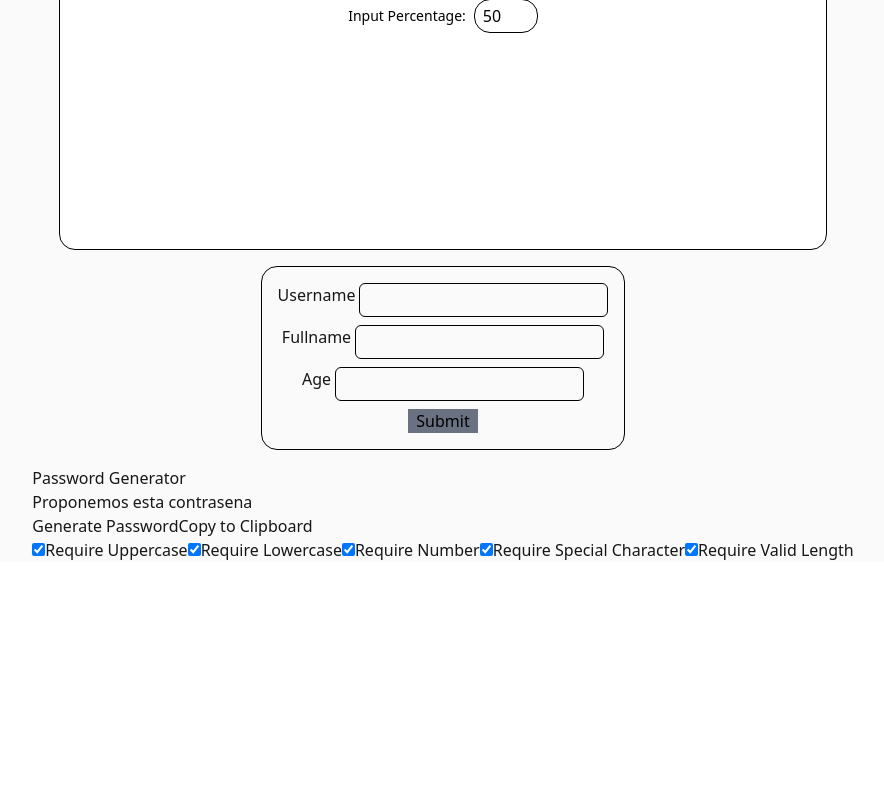
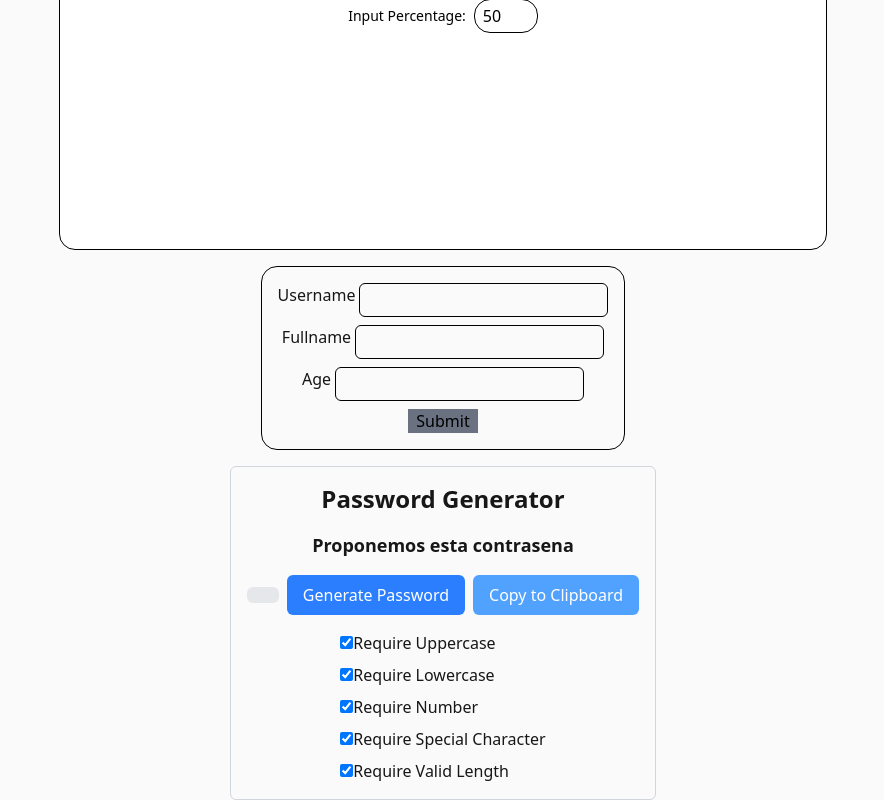
Before and after one commit to callmecris/Hackaton-Web, a Next.js app: page / in a window 1280 px wide. Shown: the part 403-1203 px from the top of the page, without its empty margins (197-1081 px from the left). Before the commit the page ends 965 px from the top, so only its background shows below. Built offline with nearby package versions, Linux system fonts and the light colour scheme.

Commit message:
Correccion estilos

```diff
--- a/app/components/PasswordGen.tsx
+++ b/app/components/PasswordGen.tsx
@@ -54,10 +54,13 @@ export default function PasswordGen() {
     const [requireValidLength, setRequireValidLength] = useState(true);
 
     return (
-        <div>
-            <h1>Password Generator</h1>
-            <h2>Proponemos esta contrasena</h2>
-            <p>{password}</p>
+        <div className="flex flex-col items-center justify-center gap-4 border border-gray-300 rounded-md p-4">
+            <h1 className="text-2xl font-bold">Password Generator</h1>
+            <h2 className="text-lg font-semibold">Proponemos esta contrasena</h2>
+            <div className="flex flex-wrap items-center justify-center gap-2">
+                <p className="bg-gray-200 text-gray-800 px-4 py-2 rounded-md">
+                    {password}
+                </p>
                 <button
                     onClick={async () => {
                         const newPassword = await generatePassword(
@@ -69,17 +72,21 @@ export default function PasswordGen() {
                         );
                         setPassword(newPassword);
                     }}
+                    className="bg-blue-500 text-white px-4 py-2 rounded-md cursor-pointer"
                 >
                     Generate Password
                 </button>
+
                 <button
                     onClick={() => {
                         navigator.clipboard.writeText(password);
                     }}
+                    className="bg-blue-400 text-white px-4 py-2 rounded-md cursor-pointer"
                 >
                     Copy to Clipboard
                 </button>
-            <div>
+            </div>
+            <div className="flex flex-col items-start justify-center gap-2">
                 <label>
                     <input
                         type="checkbox"
```
Lines whose indentation alone changed are shown as unchanged.
